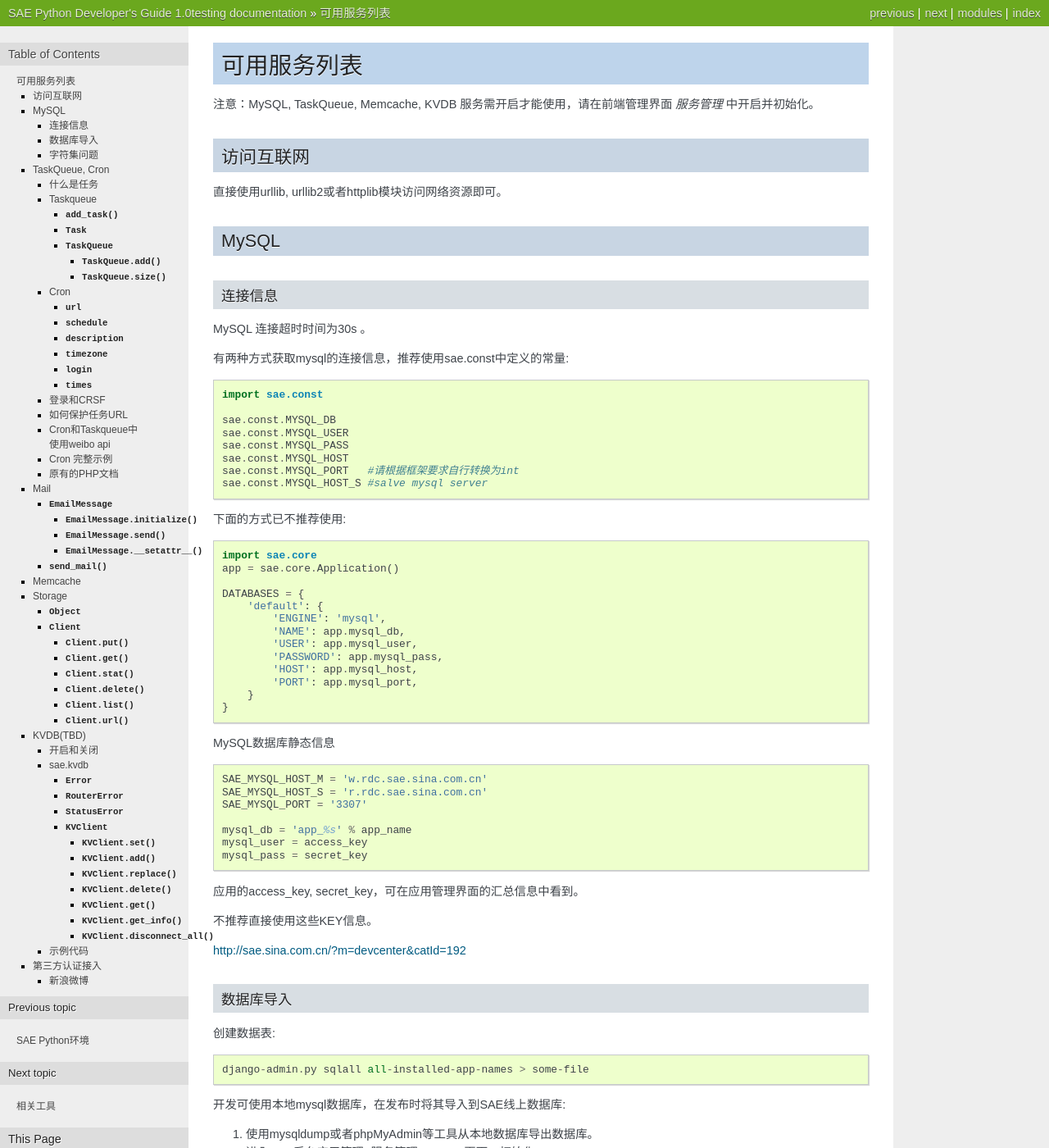
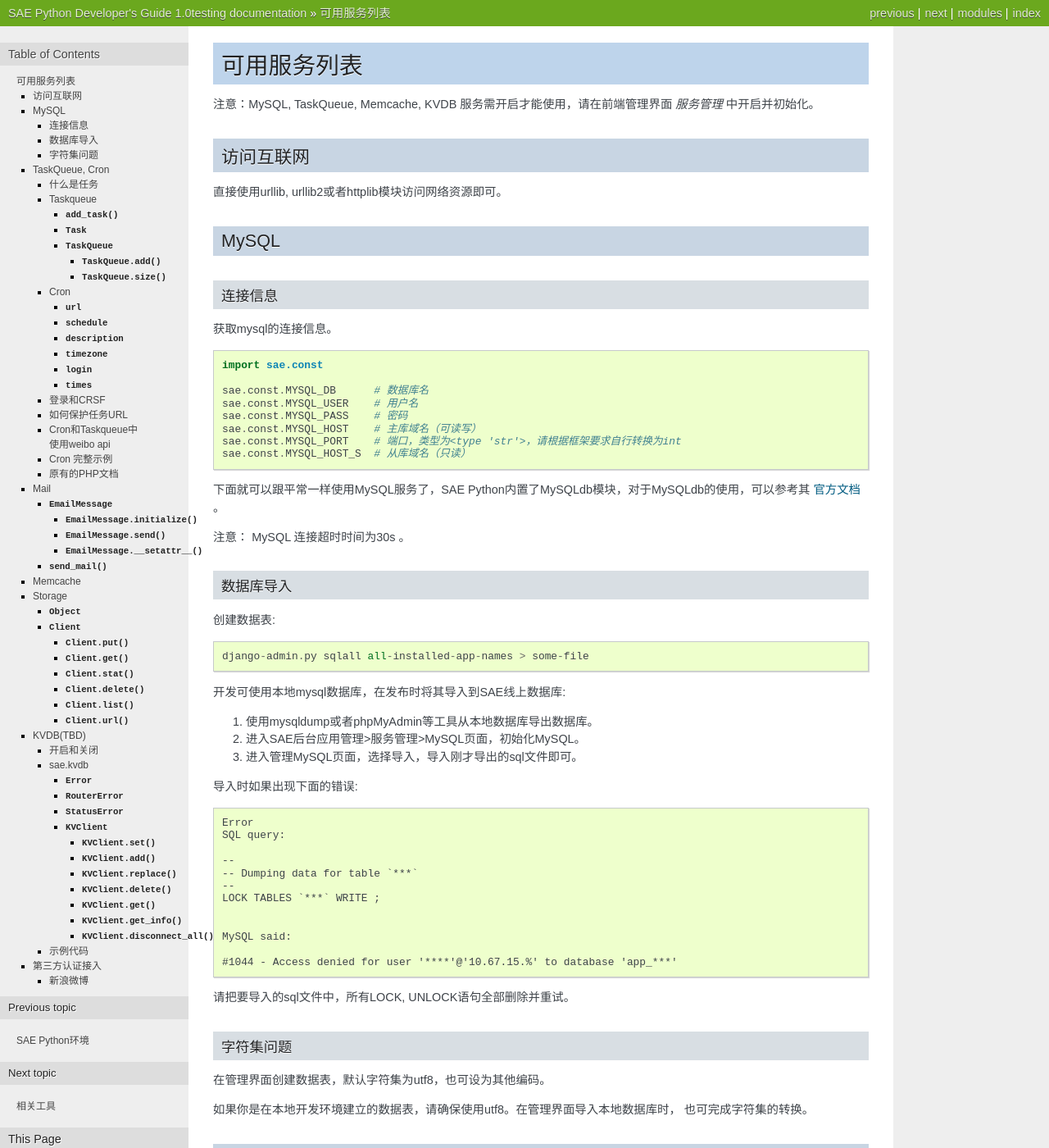
Before and after one commit to sinacloud/sae-python-dev-guide, a Sphinx documentation site: the page built from docs/service.rst, in a window 1280 px wide and 1400 px high. Shown: the whole window at 82% size. Built offline with Sphinx 7.4.7, drawn with Linux system fonts in a browser that asks for light colours; some of the changed text lies outside the part shown.

Commit message:
Delete deprecated docs for mysql service

```diff
--- a/docs/service.rst
+++ b/docs/service.rst
@@ -12,53 +12,24 @@ MySQL
 ------------
 
 连接信息
-~~~~~~~~~~
+~~~~~~~~~~~
 
-MySQL 连接超时时间为30s 。
-
-有两种方式获取mysql的连接信息，推荐使用sae.const中定义的常量::
+获取mysql的连接信息。 ::
 
     import sae.const
 
-    sae.const.MYSQL_DB
-    sae.const.MYSQL_USER
-    sae.const.MYSQL_PASS
-    sae.const.MYSQL_HOST
-    sae.const.MYSQL_PORT   #请根据框架要求自行转换为int
-    sae.const.MYSQL_HOST_S #salve mysql server
+    sae.const.MYSQL_DB      # 数据库名
+    sae.const.MYSQL_USER    # 用户名
+    sae.const.MYSQL_PASS    # 密码
+    sae.const.MYSQL_HOST    # 主库域名（可读写）
+    sae.const.MYSQL_PORT    # 端口，类型为<type 'str'>，请根据框架要求自行转换为int
+    sae.const.MYSQL_HOST_S  # 从库域名（只读）
 
-下面的方式已不推荐使用::
+下面就可以跟平常一样使用MySQL服务了，SAE Python内置了MySQLdb模块，对于MySQLdb的使用，可以参考其 `官方文档`_ 。
 
+.. _官方文档: http://mysql-python.sourceforge.net/MySQLdb.html
 
-        import sae.core
-        app = sae.core.Application()
-
-        DATABASES = {
-            'default': {
-                'ENGINE': 'mysql',
-                'NAME': app.mysql_db,
-                'USER': app.mysql_user,
-                'PASSWORD': app.mysql_pass,
-                'HOST': app.mysql_host,
-                'PORT': app.mysql_port,
-            }
-        }
-
-MySQL数据库静态信息 ::
-
-    SAE_MYSQL_HOST_M = 'w.rdc.sae.sina.com.cn'
-    SAE_MYSQL_HOST_S = 'r.rdc.sae.sina.com.cn'
-    SAE_MYSQL_PORT = '3307'
-
-    mysql_db = 'app_%s' % app_name
-    mysql_user = access_key
-    mysql_pass = secret_key
-
-应用的access_key, secret_key，可在应用管理界面的汇总信息中看到。
-
-不推荐直接使用这些KEY信息。
-
-http://sae.sina.com.cn/?m=devcenter&catId=192
+注意： MySQL 连接超时时间为30s 。
 
 数据库导入
 ~~~~~~~~~~~~~~
```
Also changed, not shown: other parts of docs/service.rst (+0 -4 lines).
